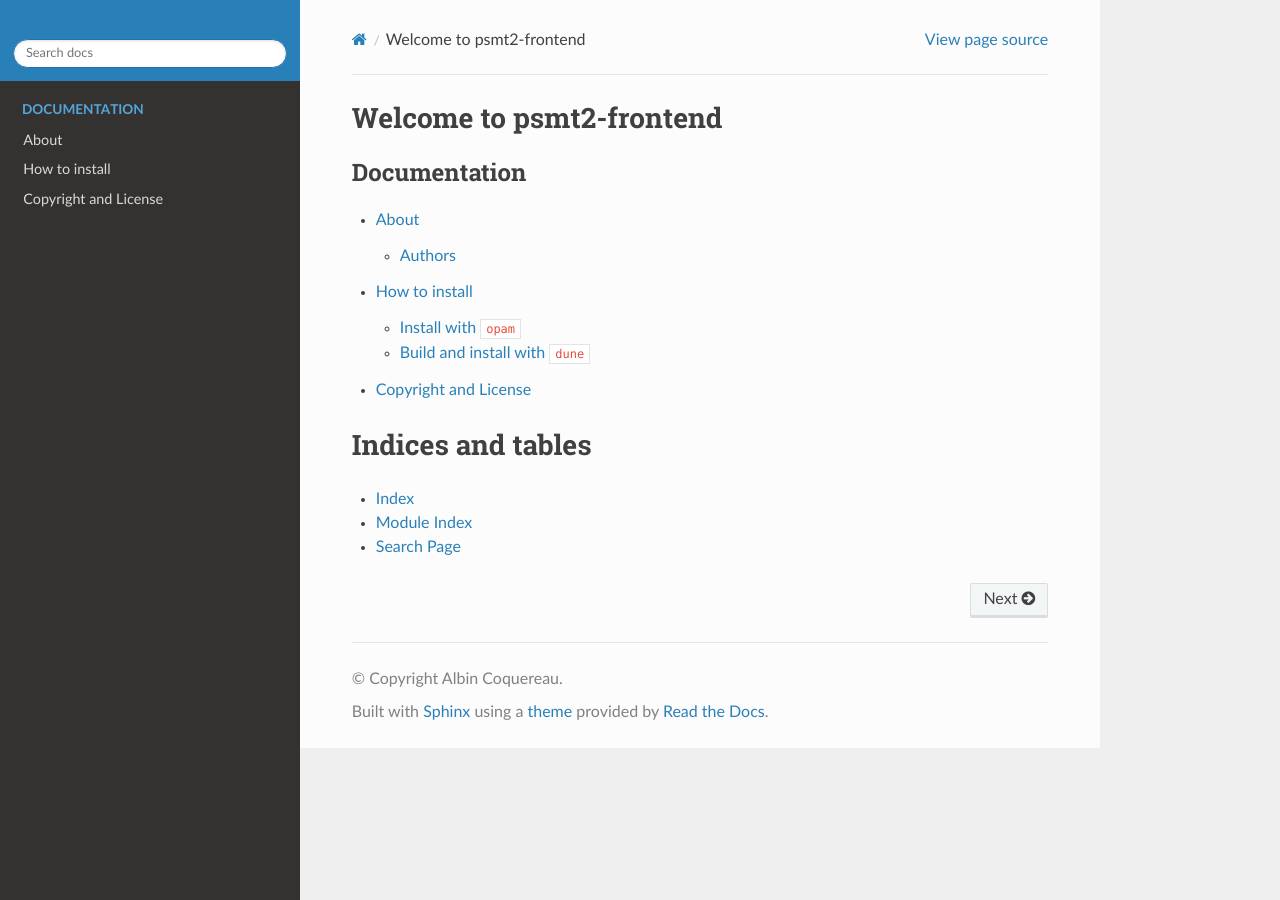
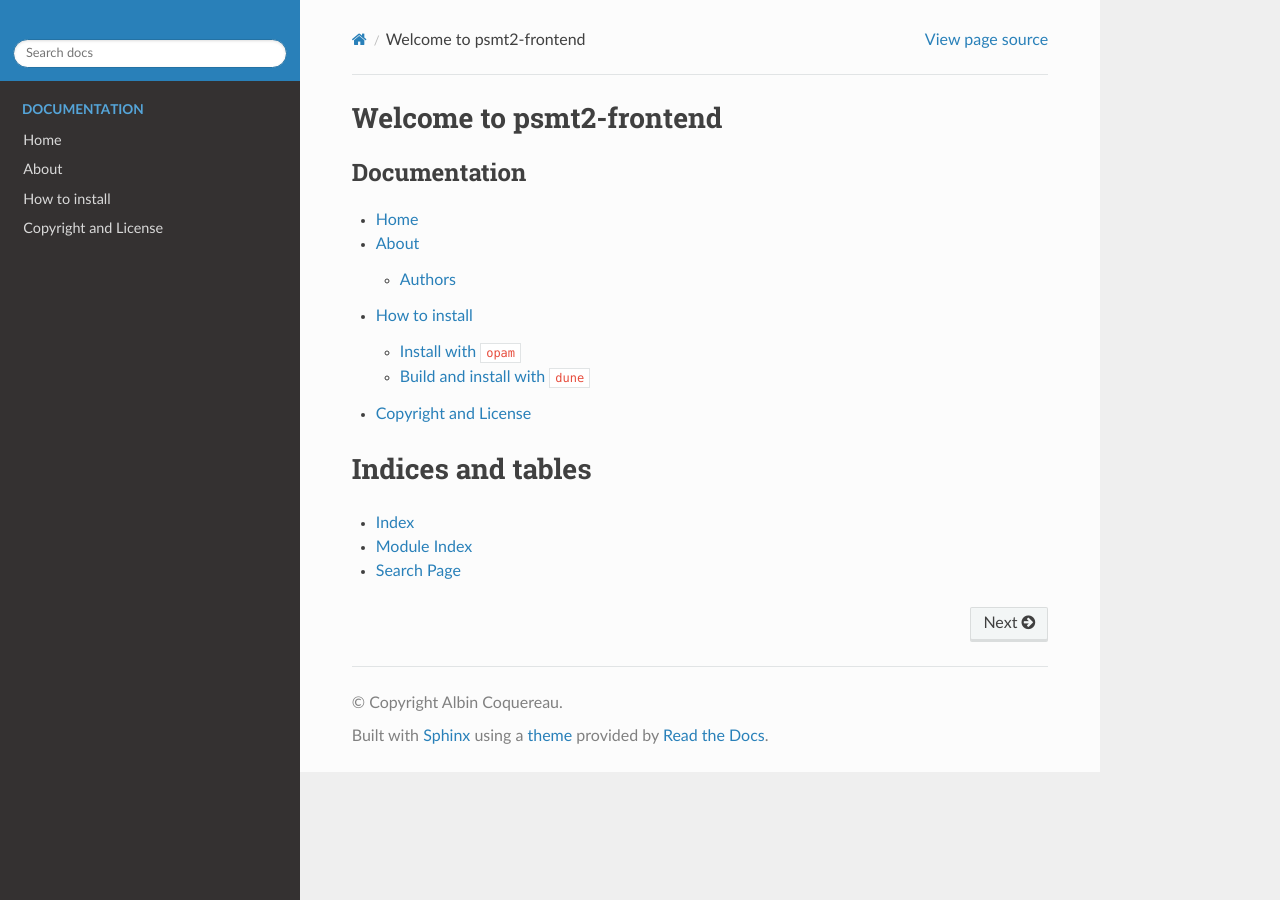
Before and after one commit to ACoquereau/psmt2-frontend, a Sphinx documentation site: the page built from sphinx/index.rst, in a window 1280 px wide. Built offline with Sphinx 7.4.7 and the Read the Docs theme 2.0.0, drawn with Linux system fonts in a browser that asks for light colours; the version number could not be read and is left out.

```diff
--- a/drom.toml
+++ b/drom.toml
@@ -15,6 +15,7 @@ windows-ci = true
 
 dev-repo = "https://github.com/OCamlPro-Coquera/psmt2-frontend/tree/next"
 bug-reports = "https://github.com/OCamlPro-Coquera/psmt2-frontend/issues"
+homepage = "https://github.com/OCamlPro-Coquera/psmt2-frontend/"
 
 # keys that you could also define:
 # build-profile = "...build-profile..."
@@ -22,7 +23,6 @@ bug-reports = "https://github.com/OCamlPro-Coquera/psmt2-frontend/issues"
 # archive = "...archive..."
 # doc-api = "...doc-api..."
 # doc-gen = "...doc-gen..."
-# homepage = "...homepage..."
 # github-organization = "...github-organization..."
 
 [project]
--- a/sphinx/index.rst
+++ b/sphinx/index.rst
@@ -11,6 +11,7 @@ Welcome to psmt2-frontend
    :maxdepth: 2
    :caption: Documentation
 
+   Home <https://github.com/OCamlPro-Coquera/psmt2-frontend/>
    about
    install
    license
```
Also changed, not shown: 3 other files.
